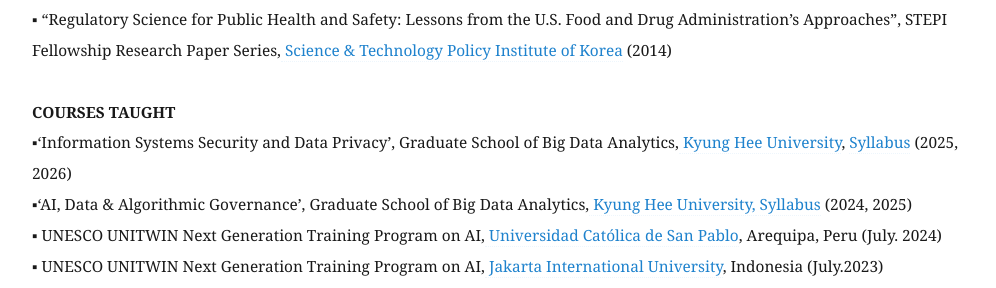
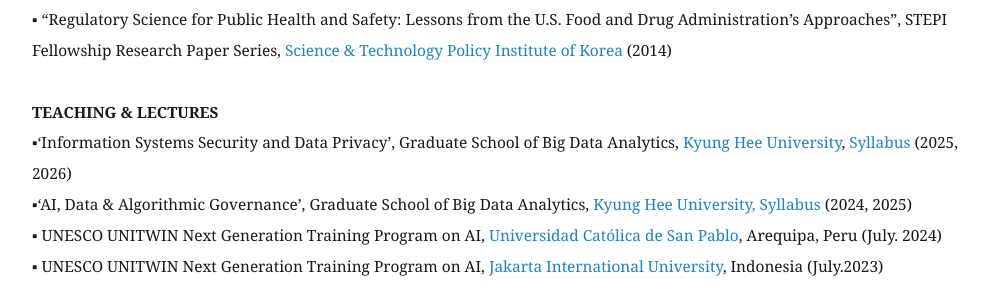
Before and after one commit to eunchangchoi/eunchangchoi.github.io, a Jekyll site: the page built from index.md, in a window 1280 px wide and 900 px high, scrolled down 4554 px. Shown: the part 158-446 px from the top of the window, without its empty margins (68-1064 px from the left). Built offline with Jekyll 4.4.1, drawn with Linux system fonts in a browser that asks for light colours.

Commit message:
Update index.md

```diff
--- a/index.md
+++ b/index.md
@@ -89,7 +89,7 @@
 ▪ “The U.S. Supreme Court’s Ruling on BRCA1/BRCA2 Gene Patent:Bioethical and Legal Implications”<a href="https://lst.go.kr/eng/index.do"> Korea National Institute for Bioethics Policy </a>(2014).Elected as an author through competition who undertook to write on the commissioned research paper.<br>
 ▪ “Regulatory Science for Public Health and Safety: Lessons from the U.S. Food and Drug Administration’s Approaches”, STEPI Fellowship Research Paper Series,<a href="https://www.stepi.re.kr/site/stepien/main.do"> Science & Technology Policy Institute of Korea</a> (2014)<br>
      <br>
- <strong> COURSES TAUGHT </strong> <br>
+ <strong> TEACHING & LECTURES </strong> <br>
 ▪‘Information Systems Security and Data Privacy’, Graduate School of Big Data Analytics,<a href="http://bigdata21.khu.ac.kr/main/main.html"> Kyung Hee University</a>, <a href="https://github.com/eunchangchoi/Lectures/blob/main/2026%20Spring%20Information%20Security%20and%20Data%20Ethics%20Syllabus%20(Ver%205.1).pdf"> Syllabus</a> (2025, 2026)<br>
 ▪‘AI, Data & Algorithmic Governance’, Graduate School of Big Data Analytics,<a href="http://bigdata21.khu.ac.kr/main/main.html"> Kyung Hee University,</a><a href="https://github.com/eunchangchoi/Lectures/blob/main/2025-Fall%20Syllabus%20Data%20%26%20Algorithm%20Governance%20(2025%20Oct%20%20KHU).pdf"> Syllabus</a> (2024, 2025) <br>
 ▪ UNESCO UNITWIN Next Generation Training Program on AI,<a href="https://ucsp.edu.pe/"> Universidad Católica de San Pablo</a>, Arequipa, Peru (July. 2024) <br>
```
